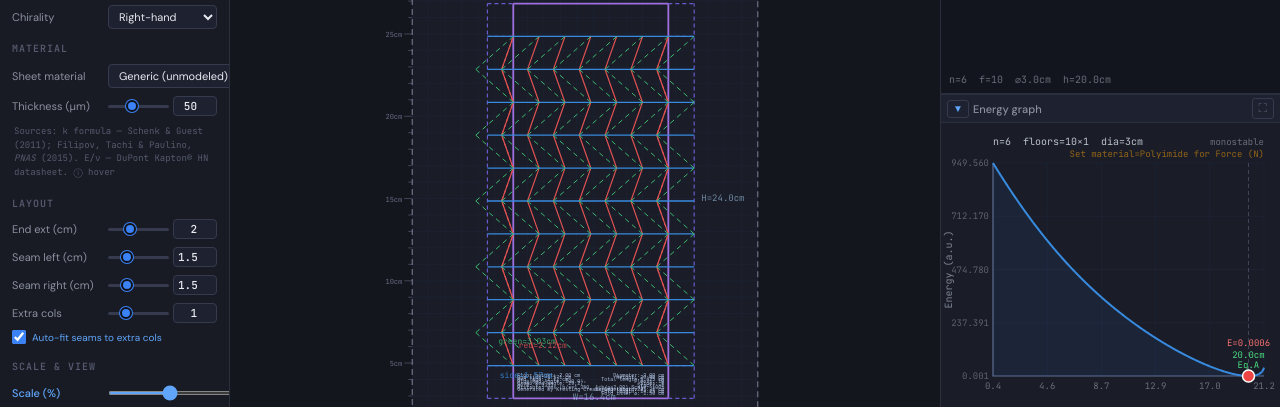
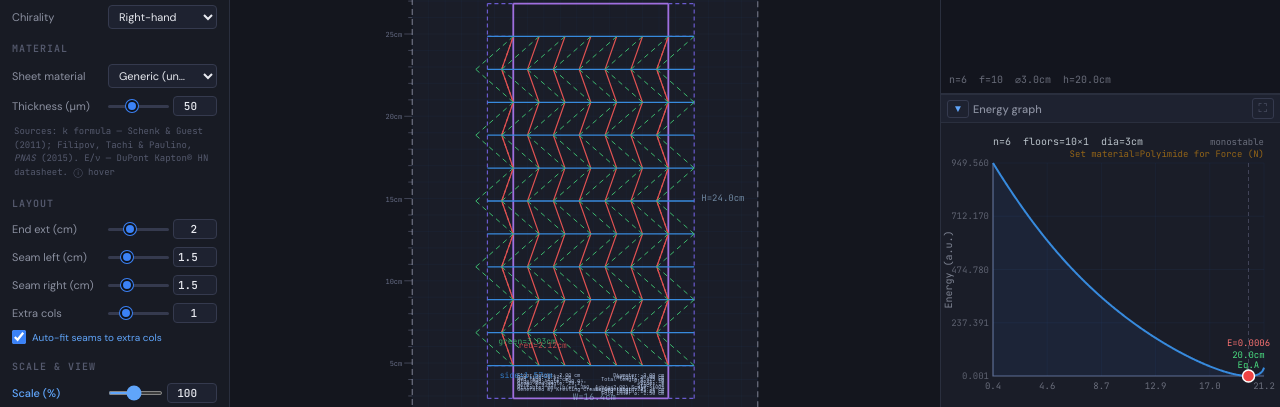
Before and after one commit to ColaBear101/Kresling-crease-Gen, a plain HTML site: page index.html in a window 1280 px wide. Shown: the part 277-684 px from the top of the page. Drawn offline with Linux system fonts and the light colour scheme.

Commit message:
Fix Scale slider and Material dropdown overflowing the sidebar
Both .scale-full input[type=range] and .ctrl-select select were
missing min-width:0. Every other sidebar slider already has it
(.ctrl-right input[type=range]) — without it, a flex item won't
shrink below its content's intrinsic width, and a native range
input's default (~129px) plus a <select>'s longest option text
("Polyimide (Kapton-type)") both exceeded the sidebar's available
width, forcing it to overflow horizontally (confirmed: scrollWidth
291px vs clientWidth 229px) rather than resizing the controls to fit.

Fixing the shrink also meant the material <select> now genuinely
gets narrower than its option text, which was hard-clipping mid-word
with no indicator — added text-overflow:ellipsis so it truncates
cleanly instead.

Co-Authored-By: Claude Sonnet 5 <noreply@anthropic.com>

```diff
--- a/css/main.css
+++ b/css/main.css
@@ -46,12 +46,12 @@ input[type=range]:focus-visible::-webkit-slider-thumb{box-shadow:0 0 0 1px var(-
 .ctrl-check{display:flex;align-items:center;gap:6px;padding:3px 4px}
 .ctrl-check input[type=checkbox]{width:14px;height:14px;accent-color:var(--accent);cursor:pointer}
 .ctrl-check label{font-size:11px;color:var(--text2);cursor:pointer}
-.ctrl-select select{flex:1;font-size:11px;font-family:'DM Sans',sans-serif;padding:3px 6px;border:1px solid var(--border2);border-radius:4px;background:var(--surface2);color:var(--text);outline:none;cursor:pointer}
+.ctrl-select select{flex:1;min-width:0;font-size:11px;font-family:'DM Sans',sans-serif;padding:3px 6px;border:1px solid var(--border2);border-radius:4px;background:var(--surface2);color:var(--text);outline:none;cursor:pointer;text-overflow:ellipsis;overflow:hidden;white-space:nowrap}
 .ctrl-select select:focus{border-color:var(--accent)}
 .scale-row{display:flex;align-items:center;gap:6px;padding:4px 4px 2px}
 .scale-row label{font-size:11px;color:var(--accent2);font-weight:500;width:90px;flex-shrink:0}
-.scale-full{display:flex;align-items:center;gap:4px;flex:1}
-.scale-full input[type=range]{flex:1;height:4px;accent-color:var(--accent2)}
+.scale-full{display:flex;align-items:center;gap:4px;flex:1;min-width:0}
+.scale-full input[type=range]{flex:1;min-width:0;height:4px;accent-color:var(--accent2)}
 
 /* CENTER: flat canvas area */
 .flat-area{flex:1;display:flex;flex-direction:column;background:var(--bg);overflow:hidden;min-width:0}
```
